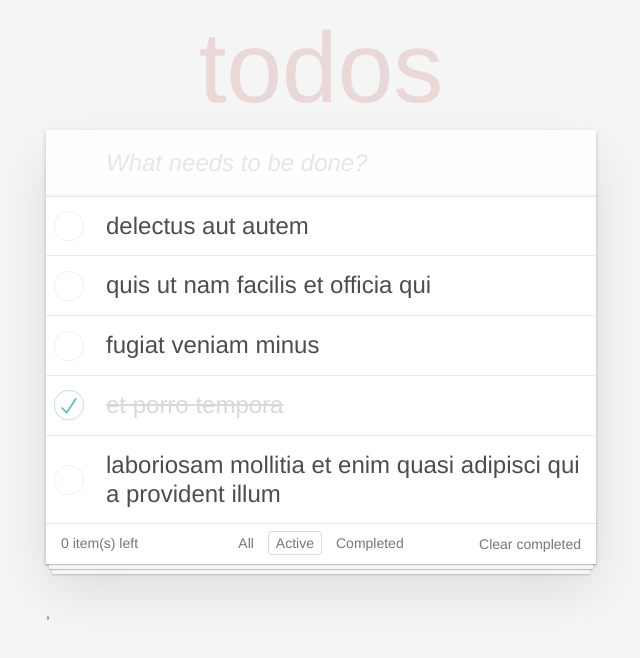
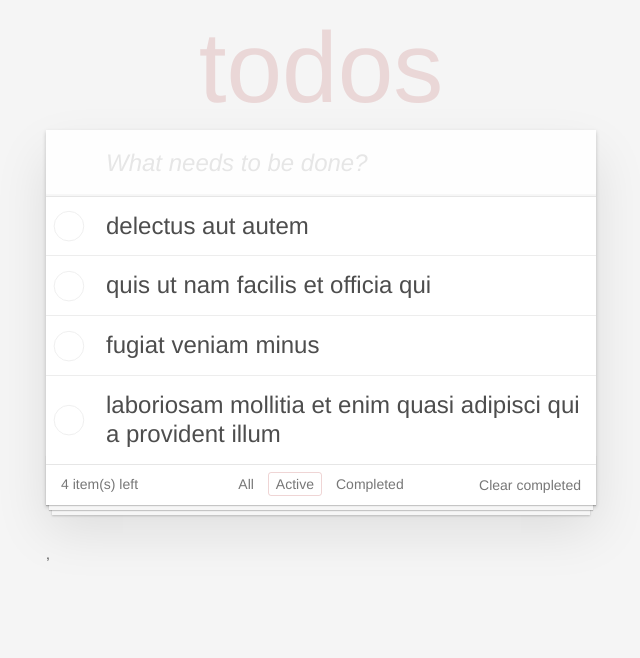
Before and after one commit to jdhaagenson/todo-part-3, a React (Create React App) app: page /active in a window 1280 px wide. Shown: the top 658 px of the page, without its empty margins (319-959 px from the left). Built offline with nearby package versions, Linux system fonts and the light colour scheme.

Commit message:
fixed with help

```diff
--- a/src/actions/index.js
+++ b/src/actions/index.js
@@ -1,4 +1,3 @@
-import todos from '../todos.json'
 const ADD_TODO = 'ADD_TODO';
 const DELETE_TODO = 'DELETE_TODO';
 const TOGGLE_TODO = 'TOGGLE_TODO';
@@ -30,11 +29,9 @@ export const clearCompletedTodos =() =>{
     }
 }
 
-export const deleteTodo = (event)=> {
-    event.preventDefault()
-    const newTodoList = todos.filter(todo=>todo.title!==event.target.value)
+export const deleteTodo = (todoToDelete)=> {
     return ({
         type: DELETE_TODO,
-        payload: newTodoList
+        payload: todoToDelete
     })
 }
--- a/src/components/App.js
+++ b/src/components/App.js
@@ -36,6 +36,9 @@ class App extends Component {
   handleChange = (event) => {
     this.setState({value: event.target.value});
   };
+  handleClearCompleted = (event) => {
+    this.props.clearCompletedTodos()
+  }
 
   render(props) {
     return (
@@ -56,32 +59,24 @@ class App extends Component {
           path="/"
           render={()=>(
             <TodoList
-            id={this.props.todos.id}
-            handleToggle={this.props.toggleTodo}
-            handleDelete = {this.props.deleteTodo}
             todos={this.props.todos} />
           )}/>
           <Route
             path="/active"
             render={()=>(
               <TodoList
-              id={this.props.todos.id}
-              handleToggle={this.props.toggleTodo}
-              handleDelete={this.deleteTodo}
-              todos={this.props.todos}/>
+              todos={this.props.todos.filter(todo=>todo.completed===false)}/>
             )}/>
           <Route
             path="/completed"
             render={()=>(
               <TodoList
-                handleDelete={this.props.deleteTodo}
-                handleToggle={this.props.toggleTodo}
-                todos={this.props.todos}/>
+                todos={this.props.todos.filter(todo=>todo.completed===true)}/>
             )}/>
         <footer className="footer">
         <span className="todo-count">
           <strong>
-            {this.props.todos.filter(incompleteTodo=>incompleteTodo===false).length}
+            {this.props.todos.filter(todo=>!todo.completed).length}
           </strong>{" "}
           item(s) left
         </span>
@@ -96,7 +91,9 @@ class App extends Component {
               <NavLink exact to="/completed"activeClassName="selected">Completed</NavLink>
             </li>
           </ul>
-          <button onClick={this.props.clearCompletedTodos} className="clear-completed">Clear completed</button>
+          <button
+          onClick={this.handleClearCompleted}
+          className="clear-completed">Clear completed</button>
         </footer>
       </section>
     );
--- a/src/components/TodoItem.js
+++ b/src/components/TodoItem.js
@@ -12,16 +12,16 @@ const TodoItem = props => {
           <input
             className="toggle"
             type="checkbox"
-            onToggle={props.handleToggle}
+            onToggle={props.toggleTodo}
             onChange={props.handleChange}
             checked={props.completed}
-            onClick={props.handleToggle}
+            onClick={(event)=>props.toggleTodo(event, props.id)}
             id={props.id}
 
             />
           <label>{props.title}</label>
           <button className="destroy"
-          onClick={props.handleDelete}/>
+          onClick={(event)=>props.deleteTodo(event, props.id)}/>
           </form>
         </div>
       </li>
--- a/src/components/TodoList.js
+++ b/src/components/TodoList.js
@@ -13,9 +13,9 @@ const TodoList = props => {
         {props.todos.map(todo => (
           // console.log(todo) &&
           <TodoItem key={todo.id}
-          handleToggle={event => props.handleToggle}
+          toggleTodo={event => props.toggleTodo(todo.id)}
           handleChange={event => props.handleChange}
-          handleDelete = {event => props.handleDelete}
+          deleteTodo = {event => props.deleteTodo(todo.id)}
           title={todo.title}
           completed={todo.completed}
           id={todo.id}
@@ -31,7 +31,6 @@ const mapDispatchToProps = {
   toggleTodo
 }
 export default connect(
-  state => ({todos:state.todos}
-    ), mapDispatchToProps
+  null, mapDispatchToProps
   )(TodoList)
 // export default TodoList
--- a/src/index.js
+++ b/src/index.js
@@ -9,11 +9,11 @@ import {
 // import { createStore } from 'redux';
 import { configureStore } from "@reduxjs/toolkit";
 import { Provider } from 'react-redux';
-import RootReducer from './reducer';
+import todosReducer from './reducer';
 import todosList from "./todos.json";
 
 const store = configureStore({
-    reducer: RootReducer,
+    reducer: todosReducer,
     preloadedState: {todos:todosList},
     devTools: process.env.NODE_ENV !== 'production'
     + window.__REDUX_DEVTOOLS_EXTENSION__ && window.__REDUX_DEVTOOLS_EXTENSION__()
--- a/src/reducer/index.js
+++ b/src/reducer/index.js
@@ -2,33 +2,38 @@ import todosList from '../todos.json';
 
 
 const initialState = {todos: todosList};
-export default function RootReducer (state=initialState, action){
+const todosReducer = (state=initialState, action)=>{
     switch( action.type ){
         case 'DELETE_TODO':
-            return {todos:action.payload}
+            const deleteList = state.todos.filter( todo =>{
+                if (todo.id === action.payload){
+                    return false
+                }
+                return true
+            })
+            return {todos:deleteList}
 
         case 'ADD_TODO':
             return {...state, todos:[...state.todos, action.payload]}
 
         case 'TOGGLE_TODO':
-            const toggleTodo = state.todos.map(todo => {
+            const newTodos = state.todos.slice()
+            const toggleTodo = newTodos.map(todo => {
                 if (todo.id === action.id){
-                    const newTodo = {
-                        ...state.todos,
-                        completed: !todo.completed
-                    }
-                    return newTodo;
+                    return {...todo, completed:!todo.completed}
                 }
                 return todo;
             })
-            return {...state, todos: [...state.todos, toggleTodo]}
+            return {todos:toggleTodo};
 
         case 'CLEAR_COMPLETED_TODOS':
             let cleared = state.todos;
-            cleared = state.todos.filter(a => !a.completed);
-            return {...state, todos:[...state.todos, cleared]}
+            cleared = state.todos.filter(todo => !todo.completed);
+            return {todos:cleared};
 
         default:
             return state
     }
 }
+
+export default todosReducer
```
